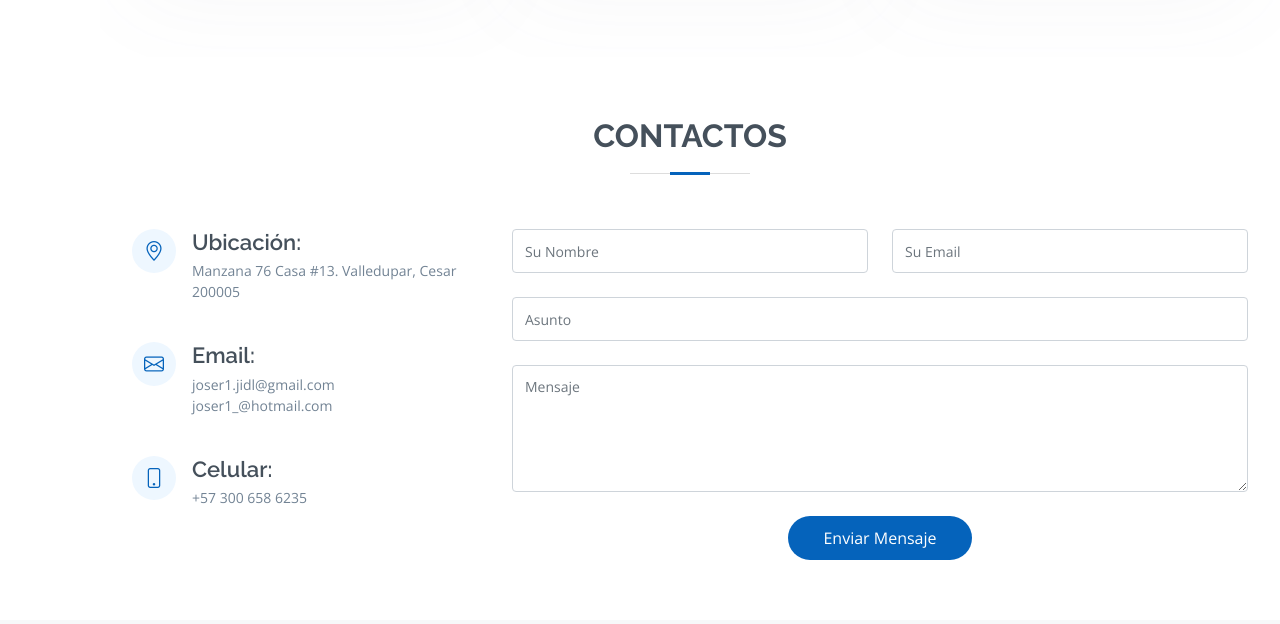
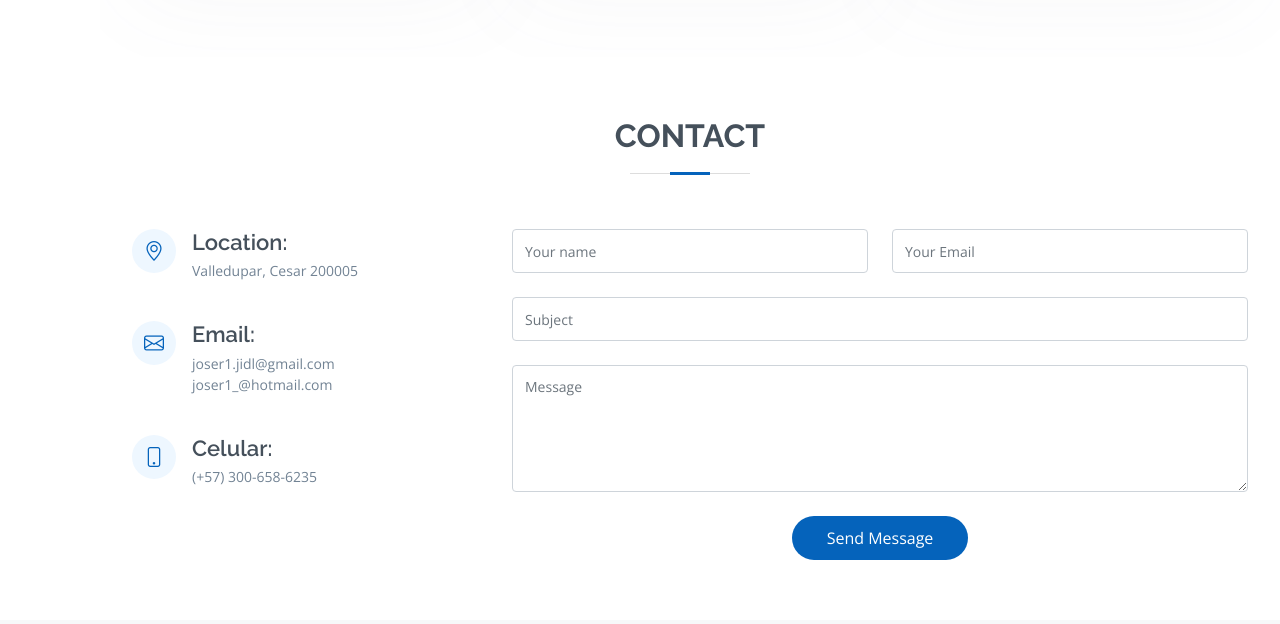
Before and after one commit to jivandaza/Portafolio1, a plain HTML site: page index.html in a window 1280 px wide. Shown: the part 5457-6081 px from the top of the page. Drawn offline with nearby package versions, Linux system fonts and the light colour scheme.

Commit message:
Modified Contact Section

```diff
--- a/index.html
+++ b/index.html
@@ -540,7 +540,7 @@
       <div class="container" data-aos="fade-up">
 
         <div class="section-title">
-          <h2>Contactos</h2>
+          <h2>Contact</h2>
         </div>
 
         <div class="row mt-1">
@@ -549,8 +549,8 @@
             <div class="info">
               <div class="address">
                 <i class="bi bi-geo-alt"></i>
-                <h4>Ubicación:</h4>
-                <p>Manzana 76 Casa #13. Valledupar, Cesar 200005</p>
+                <h4>Location:</h4>
+                <p>Valledupar, Cesar 200005</p>
               </div>
 
               <div class="email">
@@ -563,7 +563,7 @@
               <div class="phone">
                 <i class="bi bi-phone"></i>
                 <h4>Celular:</h4>
-                <p>+57 300 658 6235</p>
+                <p>(+57) 300-658-6235</p>
               </div>
 
             </div>
@@ -575,24 +575,24 @@
             <form action="forms/contact.php" method="post" role="form" class="php-email-form">
               <div class="row">
                 <div class="col-md-6 form-group">
-                  <input type="text" name="name" class="form-control" id="name" placeholder="Su Nombre" required>
+                  <input type="text" name="name" class="form-control" id="name" placeholder="Your name" required>
                 </div>
                 <div class="col-md-6 form-group mt-3 mt-md-0">
-                  <input type="email" class="form-control" name="email" id="email" placeholder="Su Email" required>
+                  <input type="email" class="form-control" name="email" id="email" placeholder="Your Email" required>
                 </div>
               </div>
               <div class="form-group mt-3">
-                <input type="text" class="form-control" name="subject" id="subject" placeholder="Asunto" required>
+                <input type="text" class="form-control" name="subject" id="subject" placeholder="Subject" required>
               </div>
               <div class="form-group mt-3">
-                <textarea class="form-control" name="message" rows="5" placeholder="Mensaje" required></textarea>
+                <textarea class="form-control" name="message" rows="5" placeholder="Message" required></textarea>
               </div>
               <div class="my-3">
-                <div class="loading">Cargando</div>
+                <div class="loading">Load</div>
                 <div class="error-message"></div>
-                <div class="sent-message">Tu mensaje ha sido enviado. ¡Gracias!</div>
+                <div class="sent-message">Your message has been sent. Thank you!</div>
               </div>
-              <div class="text-center"><button type="submit">Enviar Mensaje</button></div>
+              <div class="text-center"><button type="submit">Send Message</button></div>
             </form>
 
           </div>
```
